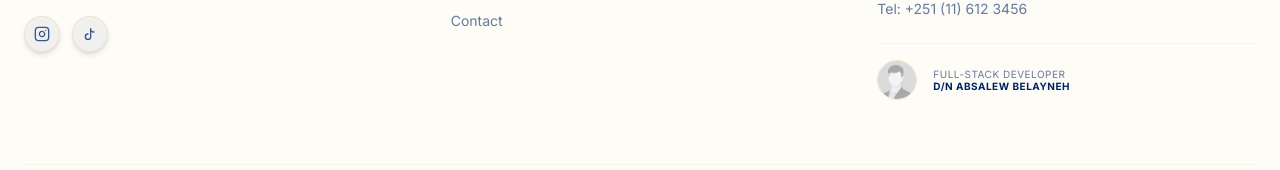
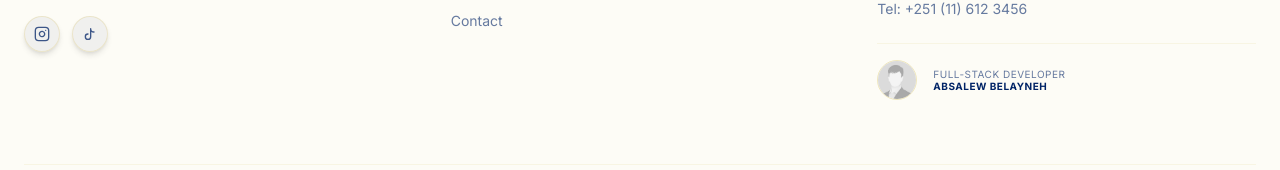
Before and after one commit to kingabse192-web/welo-sefer-church, a React (Vite) app: page /#/history in a window 1280 px wide. Shown: the part 2235-2405 px from the top of the page. Built offline with nearby package versions, Linux system fonts and the light colour scheme; no server answers; a web font is replaced by a local one.

Commit message:
Remove D/N from English devTeam

```diff
--- a/src/translations.ts
+++ b/src/translations.ts
@@ -160,7 +160,7 @@ export const translations = {
       send: 'Send Message',
       devProfile: 'Developer Profile',
       devRole: 'Full-Stack Developer',
-      devTeam: 'D/N ABSALEW BELAYNEH',
+      devTeam: 'ABSALEW BELAYNEH',
       devAge: 'Age',
       devExperience: 'Experience',
       devAgeValue: '17 Years',
```
